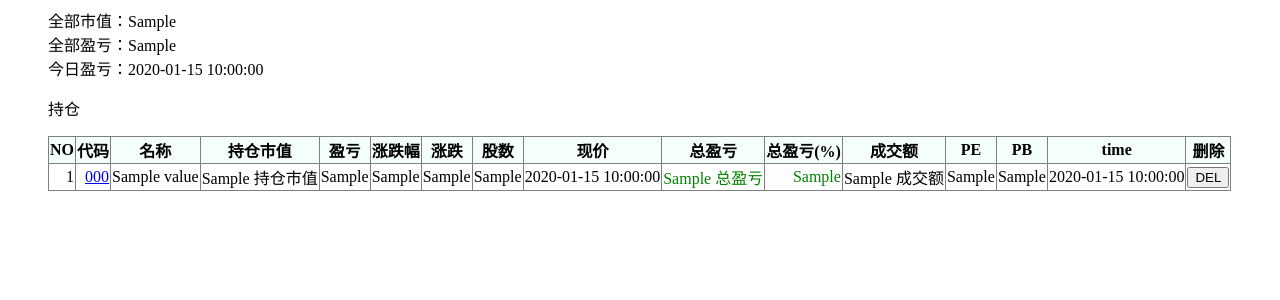
After one commit to hanbinggary/flask_easytrader, a Flask app: template templates/position_huatai.html in a window 1280 px wide. The commit adds this page. Shown: the top 300 px of the page. Run offline with Flask 2, Linux system fonts and the light colour scheme; the template is opened without the code that fills it: most values are stand-ins (such as "Sample title", 1, 10 or a date in 2020).

Commit message:
追加即时统计真实持仓盈亏的功能

```diff
--- a/app.py
+++ b/app.py
@@ -172,6 +172,66 @@ def getminline(stockno):
 
     return str({"x":info_x,"y":info_y})
 
+@app.route('/position/',methods=['GET'])
+def getPositionNew():
+    return render_template('position.html')
+
+@app.route('/positionhuatai/',methods=['GET'])
+def getPositionHuatai():
+
+    dic_position = auto_trader.getPositionHuatai()
+
+    q = easyquotation.use('qq')
+    stockinfo,stockinfo_zhangting = q.stocks(list(dic_position.keys()))
+    #合并
+    dictMerged=stockinfo.copy()
+    dictMerged.update(stockinfo_zhangting)
+
+    #按流通市值排序
+    temp = sorted(dictMerged.items(), key=lambda d:d[1]['涨跌幅'])
+
+    #总持仓市值
+    allPosition = 0.0
+    #总盈亏
+    allYingkui = 0.0
+    #今日盈亏
+    todayYingkui = 0.0
+
+    for key,value in dictMerged.items():
+        try:
+            #股数
+            gushu = dic_position[key][0]
+            #成本价
+            chengben = dic_position[key][1]
+            #now
+            now = dictMerged[key]['now']
+            #持仓市值
+            chicang = round(gushu * dictMerged[key]['now'],2)
+            #盈亏
+            yingkui = round(gushu * dictMerged[key]['涨跌'],2)
+
+            dictMerged[key]['股数']=gushu
+            dictMerged[key]['持仓市值']=chicang
+            dictMerged[key]['盈亏']=yingkui
+            dictMerged[key]['总盈亏']=round((now-chengben)*gushu,2)
+            dictMerged[key]['总盈亏(%)']=str(round((now/chengben-1)*100,2)) + '%'
+            allPosition += chicang
+            allYingkui += round((now-chengben)*gushu,2)
+            todayYingkui += yingkui
+
+        except:
+            pass
+    #总盈亏(%)
+    allYingkui_1 = round(allYingkui/(allPosition-allYingkui)*100,2)
+    #今日盈亏(%)
+    todayYingkui_1 = round(todayYingkui/(allPosition-todayYingkui)*100,2)
+
+    return render_template('position_huatai.html', \
+                        stockinfo_sort=temp, \
+                        allPosition = allPosition, \
+                        allYingkui = '%s (%s)' % (str(allYingkui),str(allYingkui_1)+'%'), \
+                        todayYingkui = '%s (%s)' % (str(todayYingkui),str(todayYingkui_1)+'%'))
+
 #批量取得最新行情 高频数据
 @app.route('/qq/')
 def getHangqingFromQQ():
--- a/easyquotation/tencent.py
+++ b/easyquotation/tencent.py
@@ -65,6 +65,12 @@ class Tencent(BaseQuotation):
                 '最近逐笔成交': stock[29],  # 换成英文
                 'datetime': str(datetime.strptime(stock[30], '%Y%m%d%H%M%S'))[10:],
                 '涨跌': float(stock[31]),  # 换成英文
+                '股数': 0,
+                '盈亏': 0.0,
+                '总盈亏': 0.0,
+                '总盈亏(%)': '',
+                '持仓市值': 0.0,
+                '涨跌幅': float(stock[32]),  # 换成英文
                 '涨跌(%)': str(float(stock[32])) + '%',  # 换成英文
                 '涨跌_css': 'font-red' if float(stock[32]) > 0.0 else 'font-green',  # 涨红跌绿
                 'high': float(stock[33]),
--- /dev/null
+++ b/static/css/common.css
@@ -0,0 +1,33 @@
+	.table-title{
+		background: #F5FFFA;
+	}
+	.double_row_bkcolor0{
+		background: #EAEAEA;
+	}
+	table{
+		border:1;
+		border-collapse:collapse;
+	}
+	table tr td{
+		text-align:right;
+	}
+	.font-red-bold{
+		color:red;
+		font-weight:bold;
+	}
+	.font-green-bold{
+		color:green;
+		font-weight:bold;
+	}
+	.font-bold{
+		font-weight:bold;
+	}
+	.font-red{
+		color:red;
+	}
+	.font-green{
+		color:green;
+	}
+	.font-blue{
+		color:blue;
+	}
--- a/templates/hello.html
+++ b/templates/hello.html
@@ -36,6 +36,8 @@
   </style>
 <title>Hello from Flask</title>
 
+<dd>
+<p><a href="/position/" target="_blank">Position</a></p>
 <dd>
 <table border='1'>
 <tr>
@@ -105,7 +107,7 @@ function getstockinfo () {
 	var myDate = new Date();
 	if (checkTradeTime())
 	{
-		setTimeout(getstockinfo,34000);
+		setTimeout(getstockinfo,134000);
 	}
 
 	$.ajax({
--- /dev/null
+++ b/templates/position.html
@@ -0,0 +1,5 @@
+<!doctype html>
+<title>Position</title>
+<div id="position"></div>
+<script src="http://code.jquery.com/jquery-1.10.2.min.js"></script>
+<script src="/static/js/position.js"></script>
--- /dev/null
+++ b/templates/position_huatai.html
@@ -0,0 +1,61 @@
+<!doctype html>
+<link rel="stylesheet" type="text/css" href="/static/css/common.css" />
+
+<dd>全部市值：{{allPosition}}
+<dd>全部盈亏：{{allYingkui}}
+<dd>今日盈亏：{{todayYingkui}}
+
+<p>持仓</p>
+  <table border='1' style='border-collapse:collapse'>
+  <tr class='table-title'>
+    <th>NO</th>
+    <th>代码</th>
+    <th>名称</th>
+    <th>持仓市值</th>
+    <th>盈亏</th>
+    <th>涨跌幅</th>
+    <th>涨跌</th>
+    <th>股数</th>
+    <th>现价</th>
+    <th>总盈亏</th>
+    <th>总盈亏(%)</th>
+    <th>成交额</th>
+    <th>PE</th>
+    <th>PB</th>
+    <th>time</th>
+    <!--<th>买入</th>-->
+    <th>删除</th>
+  </tr>
+  {% set i = 0 %}
+  {% set new_ipo_class = '' %}
+  {% for key,value in stockinfo_sort %}
+  {% set i=i+1 %}
+      <tr class='double_row_bkcolor{{i%2}}'>
+        <td>{{i}}</td>
+        <td><a href='/hangqing/{{value.code}}' target='_blank'>{{value.code}}</a></td>
+        <td align='justify'>{{value.name}}</td>
+        <td>{{value['持仓市值']}}</td>
+        <td class="{{value['涨跌_css']}}">{{value['盈亏']}}</td>
+        <td class="{{value['涨跌_css']}}">{{value['涨跌(%)']}}</td>
+        <td class="{{value['涨跌_css']}}">{{value['涨跌']}}</td>
+        <td>{{value['股数']}}</td>
+        <td>{{value.now}}</td>
+		{% if value['总盈亏'] > 0 %}
+			<td class='font-red'>{{value['总盈亏']}}</td>
+			<td class='font-red'>{{value['总盈亏(%)']}}</td>
+		{% else %}
+			<td class='font-green'>{{value['总盈亏']}}</td>
+			<td class='font-green'>{{value['总盈亏(%)']}}</td>
+		{% endif %}
+        <td>{{value['成交额']}}</td>
+        <td>{{value.PE}}</td>
+        <td>{{value.PB}}</td>
+        <td>{{value.datetime}}</td>
+        <!--<td><input type='button' id='btn1' value='买1手' onclick="buy('{{value.code}}',100,{{value.ask1}});"></td>-->
+        <td>
+            <input type='button' id='btn2' value='DEL' onclick="del('{{value.code}}');">
+        </td>
+      </tr>
+  {% endfor %}
+
+</table>
--- a/templates/stock.html
+++ b/templates/stock.html
@@ -36,7 +36,7 @@
 		color:blue;
 	}
   </style>
-<title>free10</title>
+<title>{{stockno}}</title>
 
 <dd>
 <input type='text' id='hidstockno' style="display:none" value='{{stockno}}'>
```
Also changed, not shown: auto_trader.py (+37 -0 lines), static/js/position.js (added, +32 -0 lines), stock.db.
